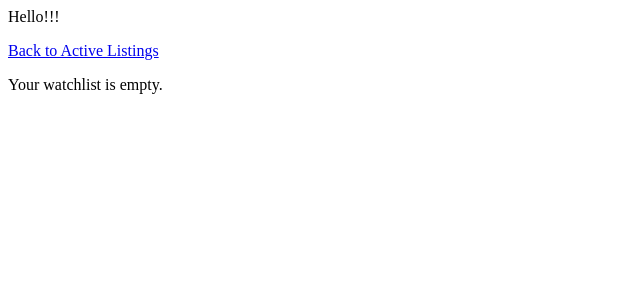
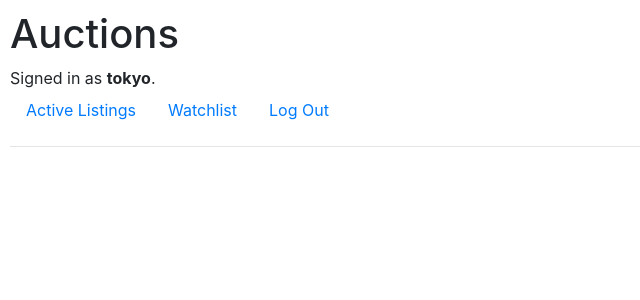
Before and after one commit to saravanankesa/CS50me, a Django app: page /watchlist/ in a window 1280 px wide. Shown: the top 300 px of the page, without its empty margins (0-640 px from the left). Run offline with Django 3.2, Linux system fonts and the light colour scheme; a user stored in the database is signed in; data comes from the database, SQL or seed files in the repository; some libraries are stand-ins or nearby versions.

Commit message:
Thu, Mar 28, 2024, 10:57 AM -06:00

```diff
--- a/w/wk4/commerce/auctions/templates/auctions/watchlist.html
+++ b/w/wk4/commerce/auctions/templates/auctions/watchlist.html
@@ -1,6 +1,8 @@
+{% extends "auctions/layout.html" %}
+
 <!-- In watchlist.html -->
 <p>Hello!!!</p>
-<a href="{% url 'index' %}">Back to Active Listings</a>
+
 {% for listing in watchlist %}
     <div>
         <h3>{{ listing.title }}</h3>
@@ -11,6 +13,7 @@
         {% endif %}
         <a href="{% url 'listing_detail' listing.id %}">View Listing</a>
         <a href="{% url 'remove_from_watchlist' listing.id %}">Remove from Watchlist</a>
+        <a href="{% url 'index' %}">Home</a>
     </div>
 {% empty %}
     <p>Your watchlist is empty.</p>
```
